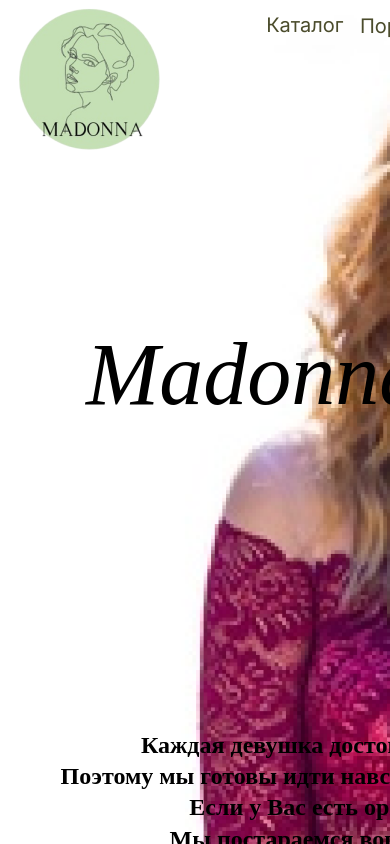
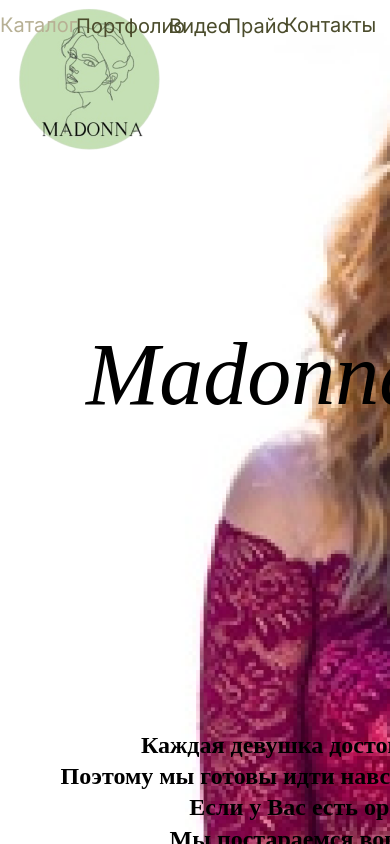
Before and after one commit to elb00321/BSTU-Madonna, a plain HTML site: page index.html in a window 390 px wide. Shown: the top 844 px of the page. Drawn offline with Linux system fonts and the light colour scheme; a web font is replaced by a local one.

Commit message:
feat: header

```diff
--- a/style.css
+++ b/style.css
@@ -1831,6 +1831,13 @@
   .header_burger {
     display: block;
   }
+  .header{
+    position: fixed;
+    height: 100%;
+    width: 100%;
+    top: 0;
+    left: 0;
+  }
 }
 
 /*Media end*/
```
